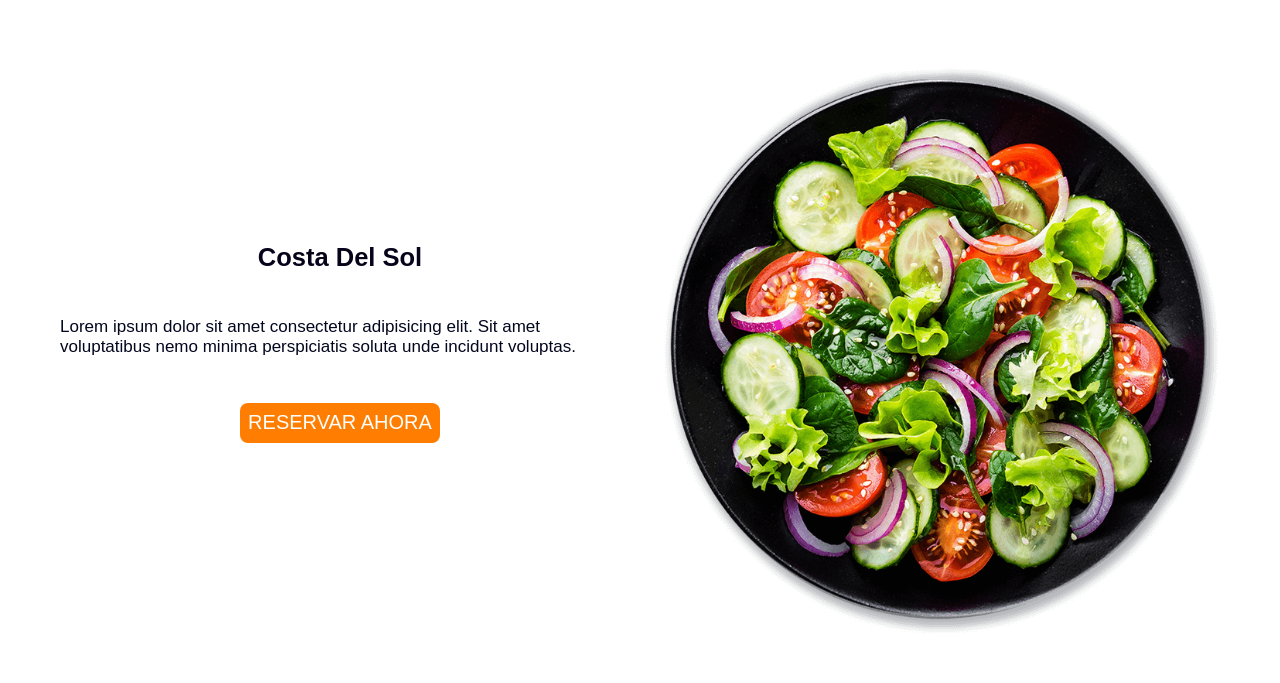
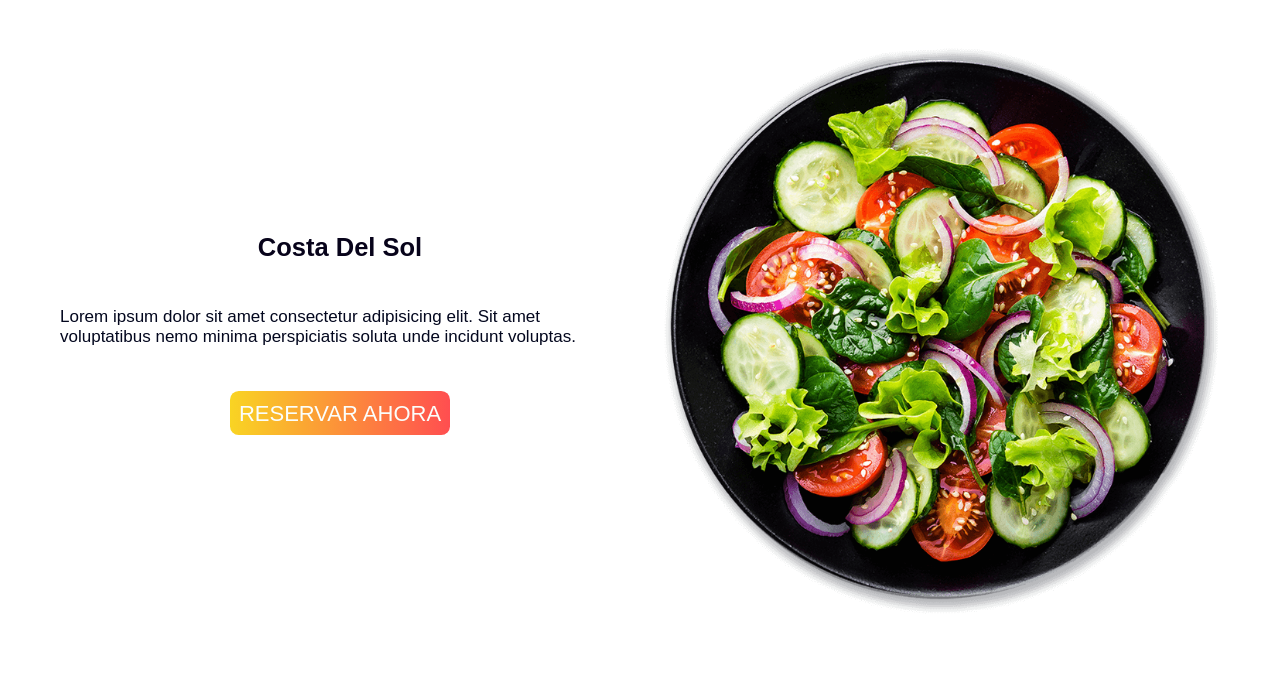
Before and after one commit to yessith/restaurante, a plain HTML site: page index.html in a window 1280 px wide. In both pictures the pointer is over the button "RESERVAR AHORA". Shown: the part 93-776 px from the top of the page. Drawn offline with Linux system fonts and the light colour scheme.

Commit message:
estilos finales home

```diff
--- a/assets/css/styles.css
+++ b/assets/css/styles.css
@@ -226,10 +226,14 @@ img {
   border-radius: 8px;
   text-transform: uppercase;
   background-color: var(--secundary-color);
+  transition: all .5s ease-in-out;
 }
 
-.cover__background {
-  padding-top: 20px;
+.cover__hero__btn:hover,
+.about__btn:hover {
+   transform: scale(1.1);
+   background-image: linear-gradient(to right, #f9d423 0%, #ff4e50 100%);
+
 }
 
 /*========== STYLE SECTION MENU DEL DIA ==========*/
```
